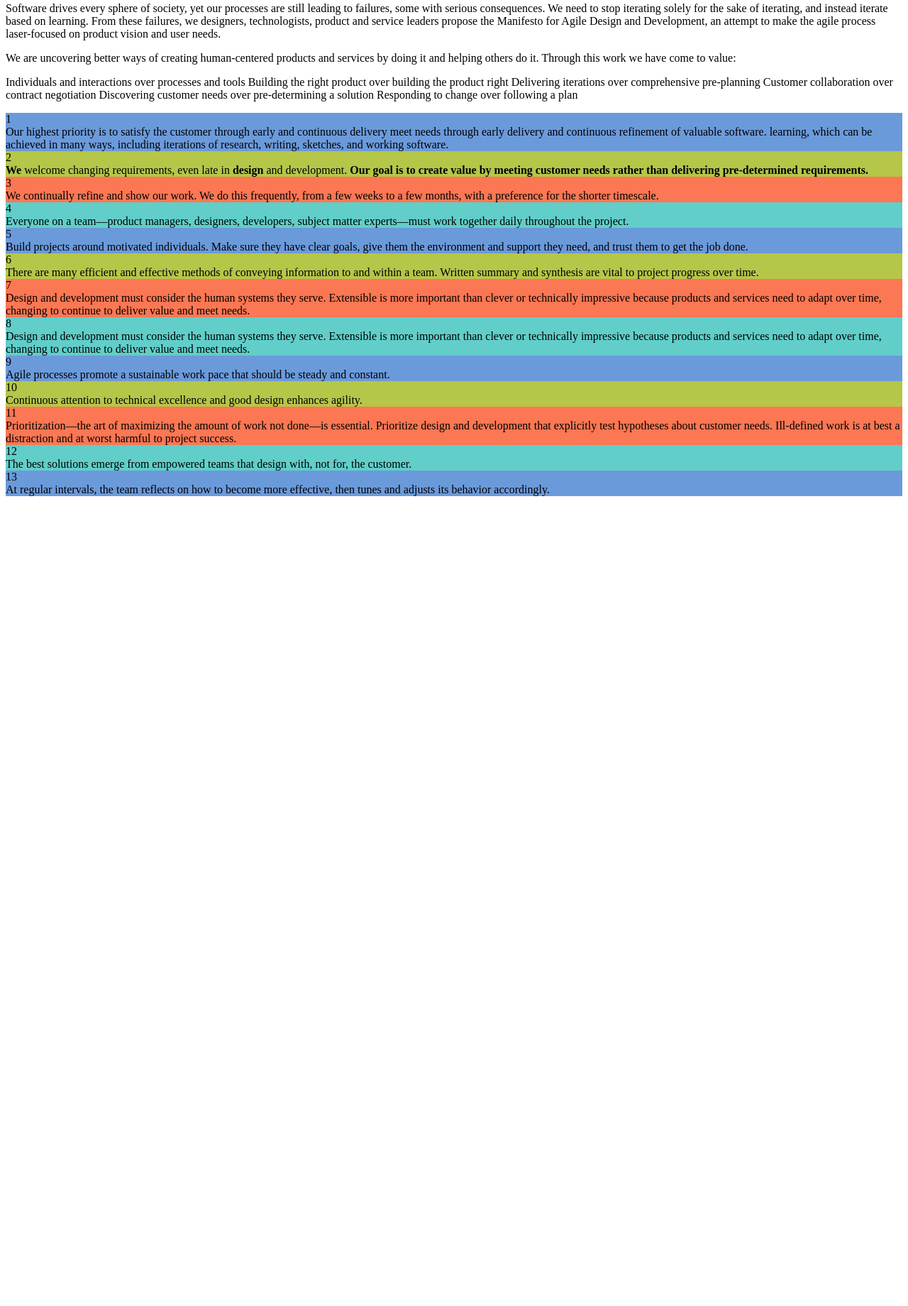
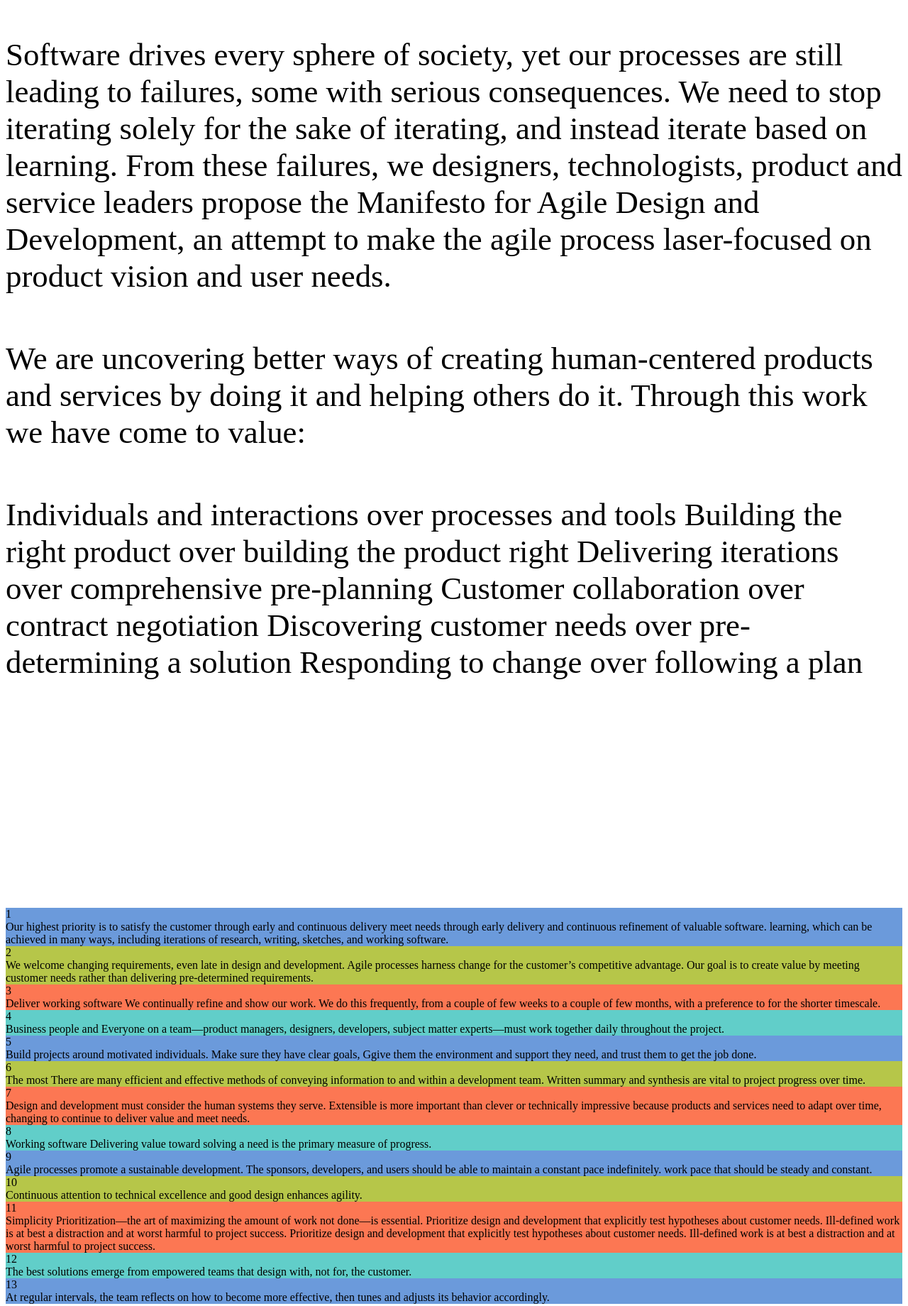
Before and after one commit to TomorrowPartners/agile_design_manifesto, a Gatsby site: page / in a window 1280 px wide. Shown: the part 13-1853 px from the top of the page at 71% size. Before the commit the page ends 800 px from the top, so only its background shows below. Built offline with nearby package versions, Linux system fonts and the light colour scheme; Gatsby itself is replaced by a stand-in of ours.

Commit message:
Adding responsive behavior

```diff
--- a/package.json
+++ b/package.json
@@ -10,6 +10,8 @@
     "gatsby-plugin-react-helmet": "^2.0.10",
     "gatsby-source-filesystem": "^1.5.36",
     "gatsby-transformer-remark": "^1.7.41",
+    "glamor": "^2.20.40",
+    "react-grid-system": "^4.1.2",
     "react-helmet": "^5.2.0"
   },
   "keywords": [
--- a/src/components/intro.js
+++ b/src/components/intro.js
@@ -1,11 +1,47 @@
 import React from "react";
 import Link from "gatsby-link";
+import {css} from 'glamor';
+
+let intro = css(
+  {
+  'font-size': '2.8rem',
+  'margin': '0 0 20rem 0',
+
+  '& p' : {'margin':'4rem 0 4rem 0'}
+},
+{
+  '@media(max-width: 992px)':
+  {
+      'margin': '0 0 10rem 0',
+      'font-size': '2.4rem'
+
+  }
+},
+{
+
+    '@media(max-width: 768px)': {
+        'margin': '0 0 10rem 0',
+      'font-size': '2rem',
+        '& p' : {'margin':'3rem 0 3rem 0'}
+    }
+  },
+{
+
+    '@media(max-width: 576px)': {
+      'margin': '0 0 5rem 0',
+      'font-size': '1.8rem',
+      'line-height':'2.2rem',
+        '& p' : {'margin':'0rem 0 2rem 0'}
+    }
+  }
+
+)
 
 const Intro = () => (
   <div className="container-fluid">
-    <div className="row no-gutters">
-    <div className="col-7 offset-2">
-  <div className="intro">
+    <div className="row">
+    <div className="col-md-10 offset-md-1 col-lg-8 offset-lg-2">
+  <div {...intro}>
 
   <p>
   Software drives every sphere of society, yet our processes are still leading to failures, some with serious consequences. We need to stop iterating solely for the sake of iterating, and instead iterate based on learning. From these failures, we designers, technologists, product and service leaders propose the Manifesto for Agile Design and Development, an attempt to make the agile process
--- a/src/components/post-link.js
+++ b/src/components/post-link.js
@@ -11,8 +11,7 @@ class PostLink extends Component {
     this.handleClick = this.handleClick.bind(this);
   }
   handleClick(){
-    console.log("eye click");
-    console.log(this.state.isToggleOn);
+
 
     /*this.setState( prevState => {
       isToggleOn: !prevState.isToggleOn
@@ -20,7 +19,7 @@ class PostLink extends Component {
 
 
 
-      console.log(this.state.isToggleOn);
+
       if(!this.state.isToggleOn ){
 
         this.setState({
@@ -29,7 +28,6 @@ class PostLink extends Component {
           activeClass:"on"
         })
 
-        console.log(this.state.isToggleOn);
 
       } else {
         this.setState({
@@ -42,12 +40,14 @@ class PostLink extends Component {
   }
 
   render(){
-      console.log()
+
     return(
   <div  onMouseEnter={() => this.handleClick() } onMouseLeave={() => this.handleClick() } className="principle" style={{backgroundColor:this.props.post.frontmatter.color}}>
       <div className="container-fluid">
-        <div className="col-8 offset-2">
-    <div dangerouslySetInnerHTML={{ __html:this.props.post.html}} style={this.state.copyState} className={this.state.activeClass}/>
+            <div className="row">
+        <div className="col-12 col-md-10 offset-md-1 col-lg-8 offset-lg-2">
+            <div dangerouslySetInnerHTML={{ __html:this.props.post.html}} style={this.state.copyState} className={this.state.activeClass}/>
+    </div>
     </div>
     </div>
   </div>
--- a/src/content/principle_01.md
+++ b/src/content/principle_01.md
@@ -1,7 +1,6 @@
 ---
 path: "/blog/my-first-post"
 date: "2017-11-07"
-title: "My first blog post"
 color: "#6B9ADB"
 ---
 
--- a/src/content/principle_02.md
+++ b/src/content/principle_02.md
@@ -1,14 +1,12 @@
 ---
 path: "/blog/my-first-post"
 date: "2017-11-07"
-title: "My second blog postZ"
 color: "#B6C649"
 ---
-<div>
 <div class="number">2</div>
-<strong>We</strong> welcome changing requirements, even late in
-<strong>design</strong> and development. <strong>Our goal is to create value
+<span class="copy-new">We </span><span class="copy-unchanged">welcome changing requirements, even late in</span>
+<span class="copy-new">design and</span><span class="copy-unchanged"> development. </span>
+<span class="copy-old">Agile processes harness change for the customer’s competitive advantage. </span>
+<span class="copy-new">Our goal is to create value
 by meeting customer needs rather than delivering
-pre-determined requirements.</strong>
-
-</div>
+pre-determined requirements.</span>
--- a/src/content/principle_03.md
+++ b/src/content/principle_03.md
@@ -5,6 +5,13 @@ title: "My second blog postZ"
 color: "#FC7753"
 ---
 <div class="number">3</div>
-We continually refine and show our work. We do this
-frequently, from a few weeks to a few months, with a
-preference for the shorter timescale.
+<span class="copy-old">Deliver working software </span>
+<span class="copy-new">We continually refine and show our work. We do this</span>
+frequently, from a
+<span class="copy-old">couple of</span>
+<span class="copy-new">few</span>
+weeks to a
+<span class="copy-old">couple of</span>
+<span class="copy-new">few</span>
+months, with a
+preference <span class="copy-old">to </span><span class="copy-new">for</span> the shorter timescale.
--- a/src/content/principle_04.md
+++ b/src/content/principle_04.md
@@ -5,6 +5,9 @@ title: "My second blog postZ"
 color: "#61CEC9"
 ---
 <div class="number">4</div>
-Everyone on a team—product managers, designers,
-developers, subject matter experts—must work
+<span class="copy-old">Business people and </span>
+<span class="copy-new">
+Everyone on a team—product managers, designers,</span>
+developers,
+<span class="copy-new">subject matter experts—</span>must work
 together daily throughout the project.
--- a/src/content/principle_05.md
+++ b/src/content/principle_05.md
@@ -1,11 +1,10 @@
 ---
 path: "/blog/my-first-post"
 date: "2017-11-07"
-title: "My second blog postZ"
 color: "#6B9ADB"
 ---
 <div class="number">5</div>
 Build projects around motivated individuals.
-Make sure they have clear goals, give them the
+<span class="copy-new">Make sure they have clear goals, </span><span class="copy-old">G</span><span class="copy-new">g</span>ive them the
 environment and support they need, and trust them
 to get the job done.
--- a/src/content/principle_06.md
+++ b/src/content/principle_06.md
@@ -1,11 +1,12 @@
 ---
 path: "/blog/my-first-post"
 date: "2017-11-07"
-title: "My second blog postZ"
 color: "#B6C649"
 ---
 <div class="number">6</div>
-There are many efficient and effective methods of
-conveying information to and within a team.
+<span class="copy-old">The most</span>
+<span class="copy-new">There are many</span> efficient and effective method<span class="copy-new">s</span> of
+conveying information to and within a <span class="copy-old">development </span><span class="copy-new">team.</span>
+<span class="copy-new">
 Written summary and synthesis are vital to project
-progress over time.
+progress over time.</span>
--- a/src/content/principle_07.md
+++ b/src/content/principle_07.md
@@ -5,6 +5,8 @@ title: "My second blog postZ"
 color: "#FC7753"
 ---
 <div class="number">7</div>
+<span class="copy-new">
 Design and development must consider the human
 	systems they serve. Extensible is more important 			than clever or technically impressive because products 			and services need to adapt over time, changing to
 	continue to deliver value and meet needs.
+</span>
--- a/src/content/principle_08.md
+++ b/src/content/principle_08.md
@@ -1,10 +1,13 @@
 ---
 path: "/blog/my-first-post"
 date: "2017-11-07"
-title: "My second blog postZ"
 color: "#61CEC9"
 ---
 <div class="number">8</div>
-Design and development must consider the human
-	systems they serve. Extensible is more important 			than clever or technically impressive because products 			and services need to adapt over time, changing to
-	continue to deliver value and meet needs.
+<span class="copy-old">
+Working software
+</span>
+<span class="copy-new">
+Delivering value toward solving a need
+</span>
+	is the primary measure of progress.
--- a/src/content/principle_09.md
+++ b/src/content/principle_09.md
@@ -5,5 +5,8 @@ title: "My second blog postZ"
 color: "#6B9ADB"
 ---
 <div class="number">9</div>
-Agile processes promote a sustainable work pace
-	that should be steady and constant.
+Agile processes promote <span class="copy-new">a</span> sustainable <span class="copy-old">development.
+The sponsors, developers, and users should be able
+to maintain a constant pace indefinitely.
+</span><span class="copy-new">work pace
+	that should be steady and constant.</span>
--- a/src/content/principle_11.md
+++ b/src/content/principle_11.md
@@ -5,5 +5,7 @@ title: "My second blog postZ"
 color: "#FC7753"
 ---
 <div class="number">11</div>
-Prioritization—the art of maximizing the amount of 			work not done—is essential.
-	Prioritize design and development that explicitly 			test hypotheses about customer needs. Ill-defined 			work is at best a distraction and at worst harmful to 			project success.
+<span class="copy-old">Simplicity</span>
+<span class="copy-new">Prioritization</span>—the art of maximizing the amount of work not done—is essential.
+	Prioritize design and development that explicitly test hypotheses about customer needs. Ill-defined work is at best a distraction and at worst harmful to project success.
+	<span class="copy-new"> Prioritize design and development that explicitly 			test hypotheses about customer needs. Ill-defined 			work is at best a distraction and at worst harmful to project success.</span>
--- a/src/content/principle_12.md
+++ b/src/content/principle_12.md
@@ -5,4 +5,4 @@ title: "My second blog postZ"
 color: "#61CEC9"
 ---
 <div class="number">12</div>
-The best solutions emerge from empowered teams 			that design with, not for, the customer.
+The best <span class="copy-new">solutions</span> emerge from <span class="copy-new">empowered teams 			that design with, not for, the customer.</span>
--- a/src/layouts/index.js
+++ b/src/layouts/index.js
@@ -2,6 +2,7 @@ import React from 'react'
 import PropTypes from 'prop-types'
 import Helmet from 'react-helmet'
 import '../../node_modules/bootstrap/scss/bootstrap.scss';
+
 import './main.scss';
 
 import Header from '../components/header'
--- a/src/layouts/main.scss
+++ b/src/layouts/main.scss
@@ -1,3 +1,5 @@
+
+
 @font-face {
     font-family: "Akkurat-Light";
     src:url("../fonts/akkurat/lineto-akkurat-light.eot");
@@ -39,6 +41,11 @@
     font-weight: normal;
 }
 
+
+$screen-large: 1140px;
+$screen-medium: 992px;
+$screen-tablet: 768px;
+$screen-mobile: 576px;
 html{
       font-size:62.5%;
       margin:0;
@@ -59,25 +66,34 @@ body{
 
 .page-title{
   margin:10rem 0 10rem 0;
+  @media(max-width: $screen-large){
+      margin:5rem 0 5rem 0;
 
-  h1{
 
-      font-family: "Tiempos-Bold";
-      font-size: 6.8rem;
   }
+
+  @media(max-width: $screen-medium){
+      margin:4rem 0 2rem 0;
+
+  }
+
+  @media(max-width: $screen-tablet){
+      margin:2rem 0 0 0;
+
+
+  }
+
+  @media(max-width: $screen-mobile){
+
+      margin:0;
+
+  }
+
 
 }
 
 
 
-.intro{
-  font-size:2.8rem;
-
-  margin: 0 0 20rem 0;
-  p{
-    margin:4rem 0 4rem 0;
-  }
-}
 
 
 
@@ -100,29 +116,51 @@ span{
 
 .principle{
   font-family: "Akkurat-Light";
-  border:0px solid red;
-
   font-size:2.8rem;
   background-color: #6B9ADB;
   color:#000;
   padding: 7.5rem 0 20rem 0;
+
+
+  @media(max-width: $screen-large){
+
+
+  }
+
+  @media(max-width: $screen-medium){
+    padding: 5rem 0 10rem 0;
+
+  }
+
+  @media(max-width: $screen-tablet){
+        padding: 5rem 0 10rem 0;
+
+  }
+
+  @media(max-width: $screen-mobile){
+      padding: 3rem 0 5rem 0;
+      font-size:1.8rem;
+
+  }
+
+
   .on{
     .copy-new{
       font-family: "Akkurat-Regular";
       color: #fff;
-      transform: all 1s;
+
     }
 
     .copy-old{
       font-family: "Akkurat-Light";
       text-decoration: line-through;
-        transform: all 1s;
+
     }
 
     .copy-unchanged{
       font-family: "Akkurat-Light";
     }
-    transition: all 1s;
+
   }
 
   .off{
@@ -131,12 +169,12 @@ span{
         opacity: 0;
         display: none;
         text-decoration: none;
-          transform: all 1s;
+
       }
 
       .copy-new{
         font-family: "Akkurat-Light";
-        transition: all 1s;
+
       }
 
   }
@@ -148,5 +186,22 @@ span{
   margin:0 0 4rem 0;
   color:#ffffff;
 
+  @media(max-width: $screen-large){
+  }
 
+  @media(max-width: $screen-medium){
+    font-size:10rem;
+    line-height: 10rem;
+  }
+
+  @media(max-width: $screen-tablet){
+    font-size:6rem;
+    line-height: 6rem;
+  }
+
+  @media(max-width: $screen-mobile){
+    font-size:6rem;
+    line-height: 6rem;
+    margin:0 0 2rem 0;
+  }
 }
--- a/src/pages/index.js
+++ b/src/pages/index.js
@@ -2,6 +2,7 @@ import React from 'react'
 import PostLink from "../components/post-link";
 
 import Intro from "../components/intro";
+
 const IndexPage = ({
   data: {
     allMarkdownRemark: { edges },
@@ -9,7 +10,6 @@ const IndexPage = ({
 }) => {
 
   const Posts = edges
-    .filter(edge => !!edge.node.frontmatter.title) // You can filter your posts based on some criteria
     .map(edge => <PostLink color={edge.node.frontmatter.color} key={edge.node.id} post={edge.node} />);
 
   return <div>
@@ -32,10 +32,8 @@ export const pageQuery = graphql`
           frontmatter {
             date(formatString: "MMMM DD, YYYY")
             path
-            title
             color
           }
-
           html
         }
       }
```
Also changed, not shown: src/components/header.js (+43 -6 lines).
